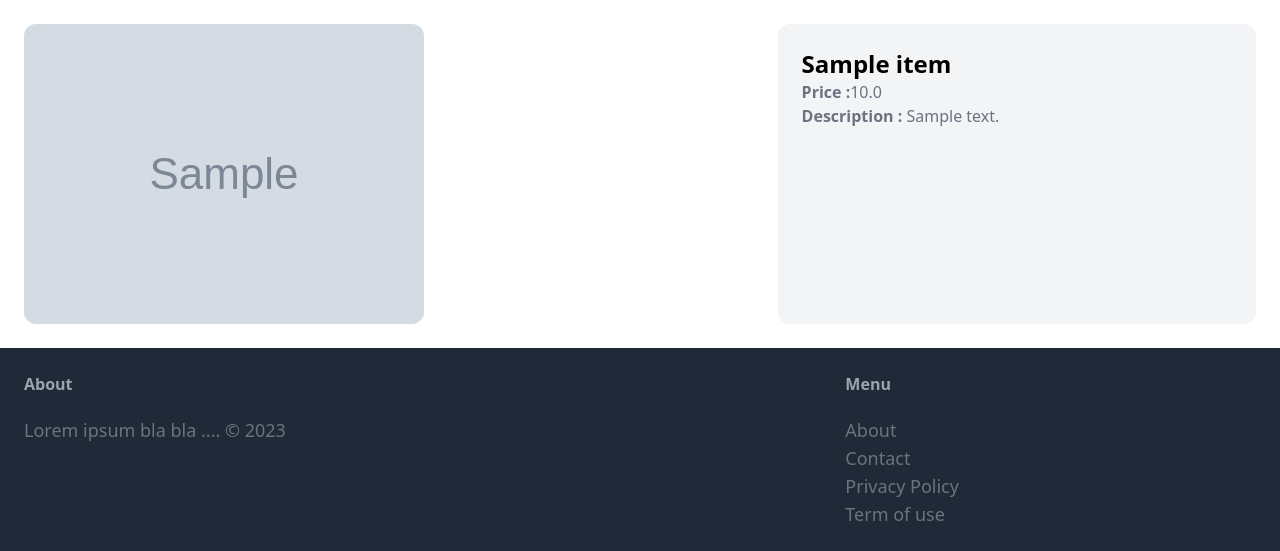
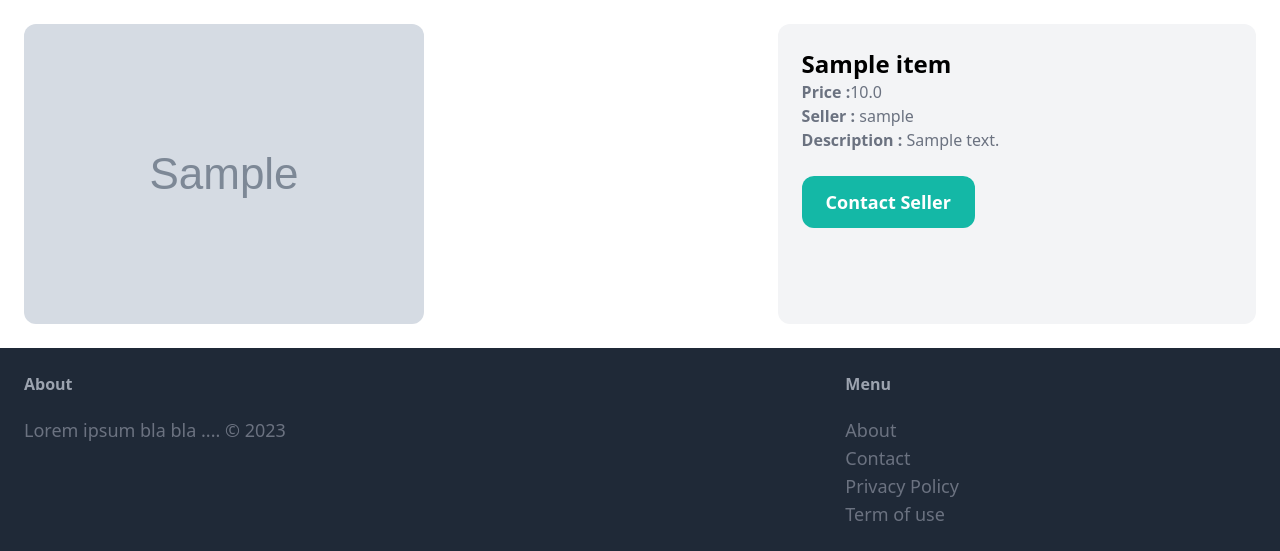
Before and after one commit to mulatmek/MarketPlace-Django, a Django app: page /item/1 in a window 1280 px wide. Shown: the part 77-628 px from the top of the page. Run offline with Django 4.2, Linux system fonts and the light colour scheme; tables that the repository leaves empty hold one stand-in row (values such as "Sample post"); grey boxes marked "Sample" are stand-in pictures; some libraries are stand-ins or nearby versions.

Commit message:
contact seller

```diff
--- a/item/templates/item/detail.html
+++ b/item/templates/item/detail.html
@@ -10,7 +10,11 @@
     <div class = "col-span-2 p-6 bg-gray-100 rounded-xl">
         <h1 class="text-2xl font-bold">{{ item.name }}</h1>
         <p class = "text-gray-500"><strong>Price :</strong>{{ item.price }}</p>
+        <p class="text-gray-500"><strong> Seller :</strong> {{ item.created_by}}</p>
+        {%if item.description%}
         <p class="text-gray-500"><strong> Description :</strong> {{ item.description }}</p>
+        {% endif %}
+        <a href="#" class ="inline-block mt-6 px-6 py-3 text-lg font-semibold bg-teal-500 text-white rounded-xl hover:bg-teal-700">Contact Seller</a>
     </div>
 </div>
 {% endblock %}
```
